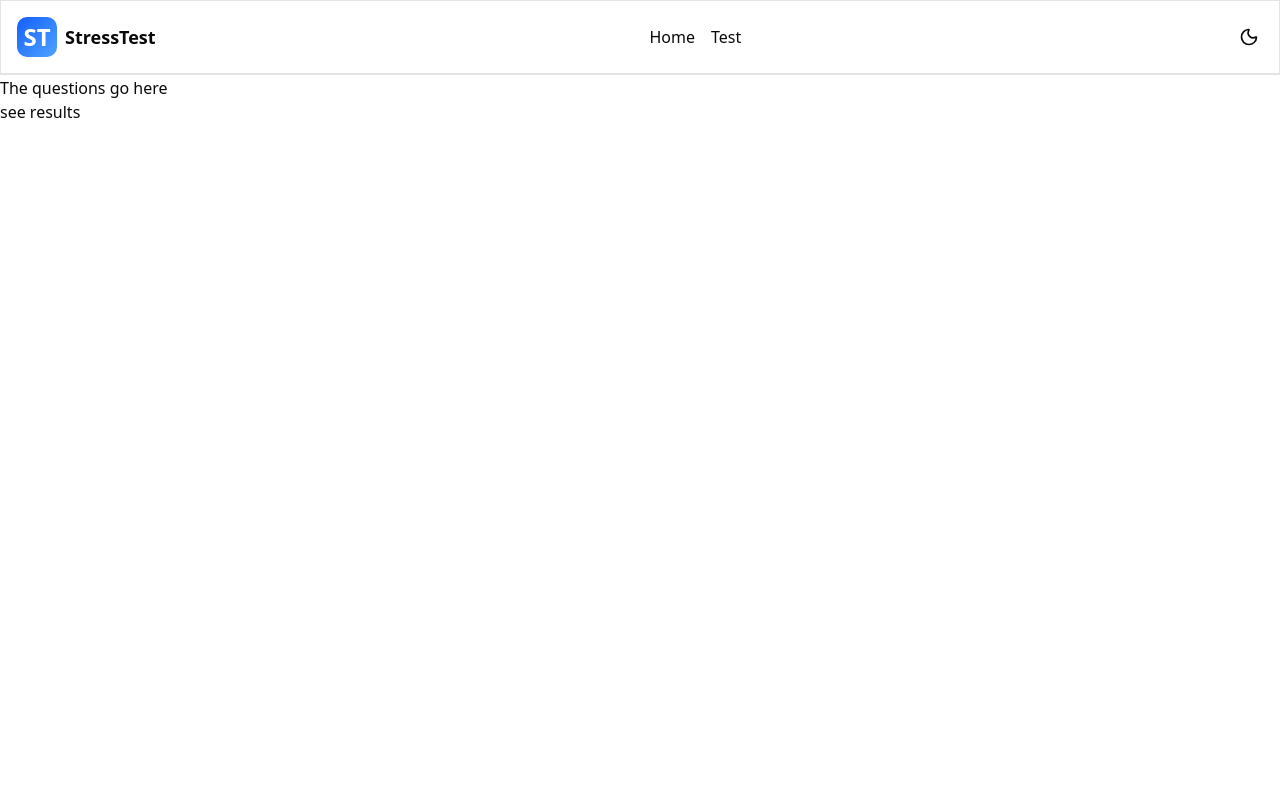
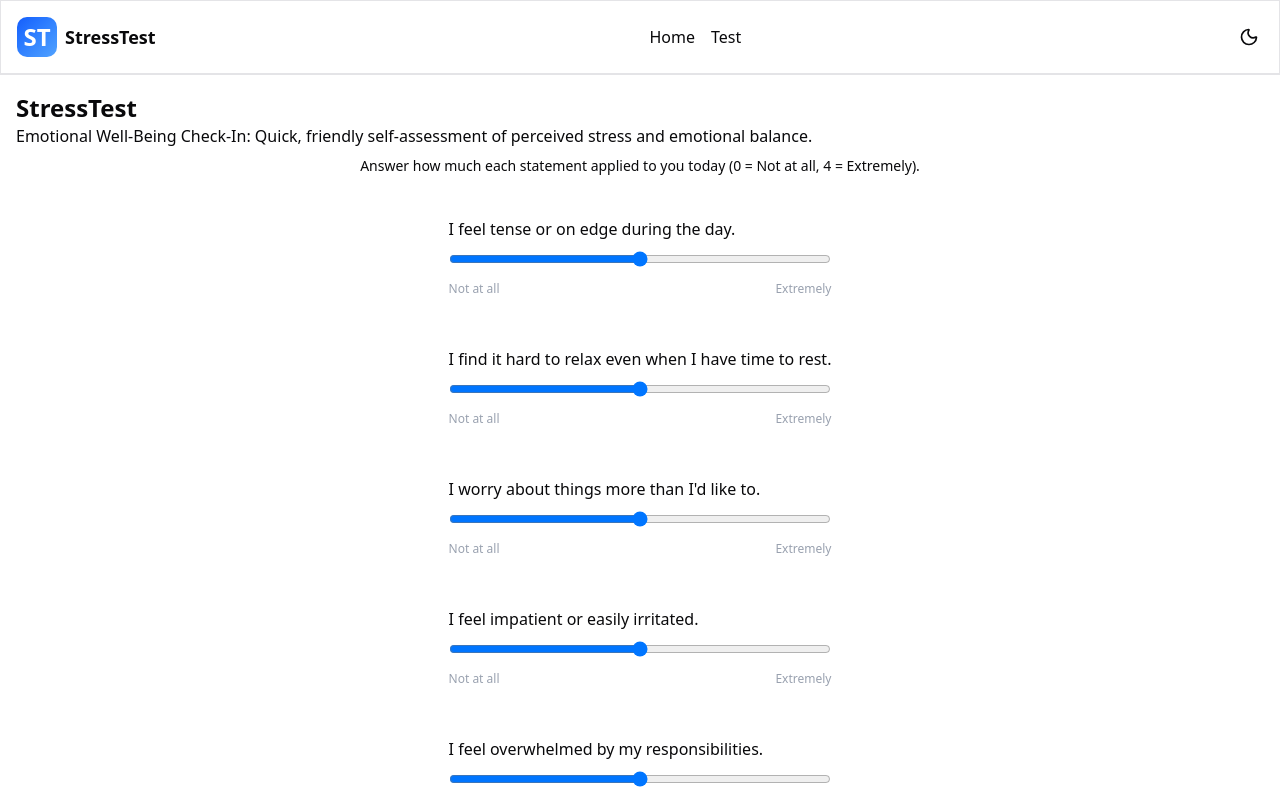
Before and after one commit to badger-99/stress_test, a Next.js app: page /test in a window 1280 px wide. Shown: the top 800 px of the page. Built offline with nearby package versions, Linux system fonts and the light colour scheme.

Commit message:
Display test questions

```diff
--- a/src/app/page.tsx
+++ b/src/app/page.tsx
@@ -1,5 +1,5 @@
 export default function Home() {
   return (
-		<div className='text-2xl font-semibold flex-1 flex p-4'>Stress Test</div>
+		<div className='text-2xl font-semibold flex-1 flex p-4'>Welcome</div>
 	);
 }
--- a/src/app/test/page.tsx
+++ b/src/app/test/page.tsx
@@ -1,10 +1,27 @@
 import Link from "next/link";
+import { stress_test } from "@/lib/questions";
+import QuestionCard from "@/components/question";
 
 export default function Test() {
+  const suite = stress_test.questions;
   return (
-    <div>
-      <p>The questions go here</p>
-      <Link href={'/results'}>see results</Link>
-    </div>
-  );
+		<div className='flex-1 p-4'>
+			<p className='text-2xl font-semibold'>StressTest</p>
+			<p>
+				Emotional Well-Being Check-In: Quick, friendly self-assessment of perceived stress and
+				emotional balance.
+			</p>
+			<div className='w-full flex flex-col p-2 items-center justify-center gap-6'>
+				<p className='text-sm'>
+					Answer how much each statement applied to you today (0 = Not at all, 4 = Extremely).
+        </p>
+        <div className="flex flex-col gap-4">
+          {Object.keys(suite).map((question) => {
+            return <QuestionCard key={suite[`${question}`].id} question={suite[`${question}`]} />;
+        })}
+        </div>
+			</div>
+			<Link href={'/results'}>see results</Link>
+		</div>
+	);
 }
```
